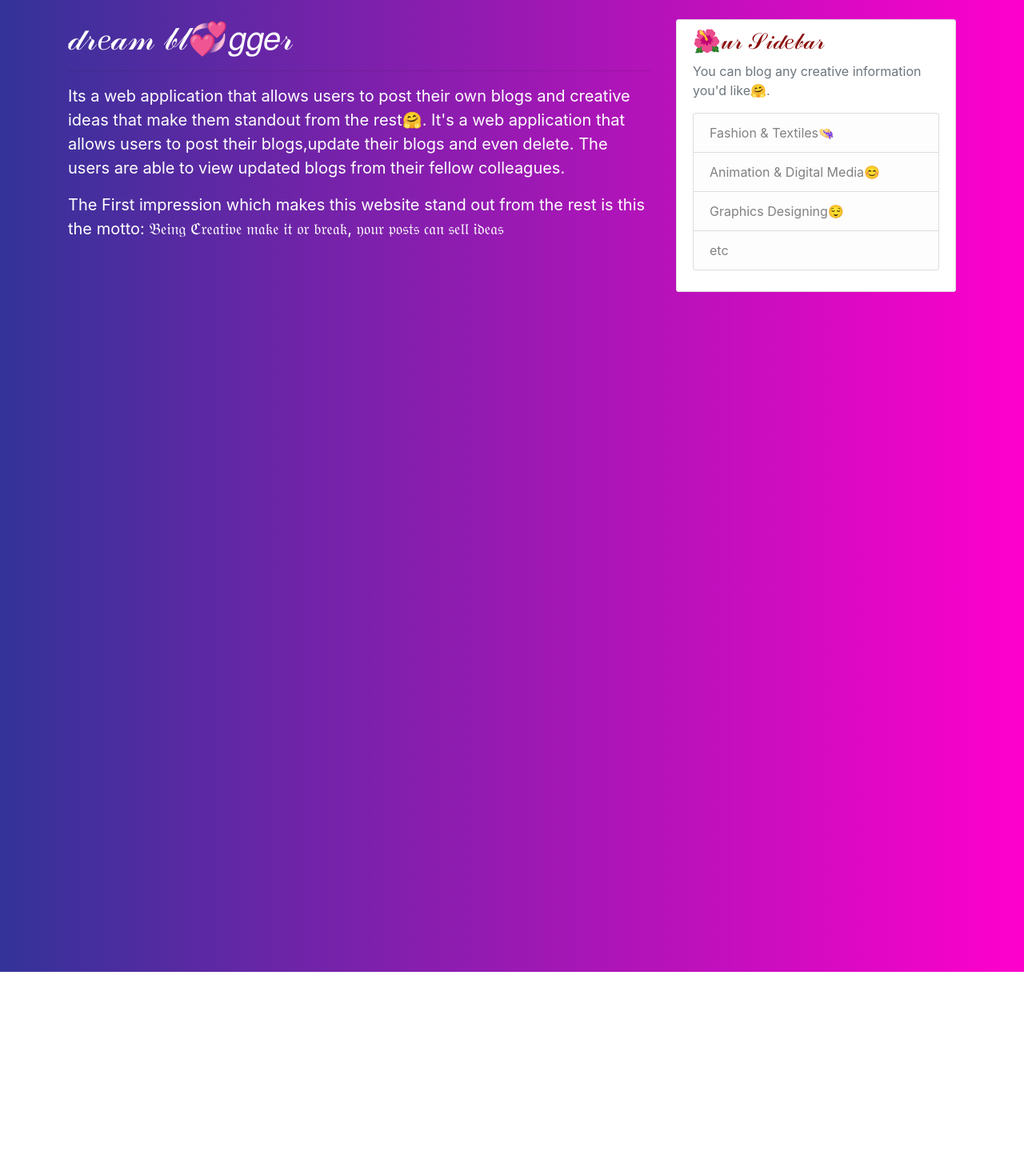
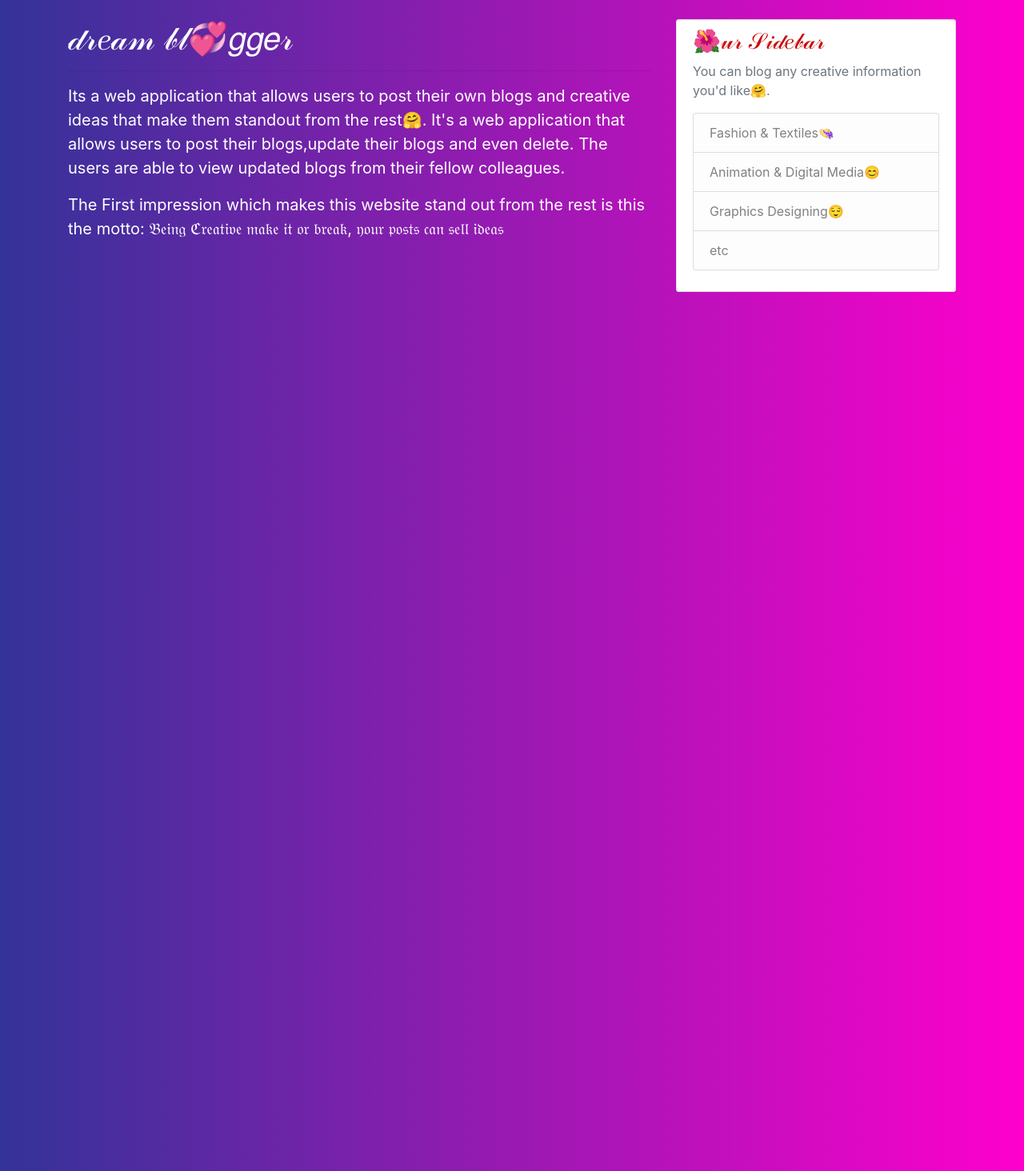
Before and after one commit to annk1995/blogger, a Python web app: template app/templates/about.html in a window 1280 px wide. Shown: the part 56-1520 px from the top of the page at 80% size. Run offline with Jinja, Linux system fonts and the light colour scheme; the template is opened without the code that fills it, so the values that code supplies are empty; some libraries are stand-ins or nearby versions.

```diff
--- a/app/static/main.css
+++ b/app/static/main.css
@@ -10,7 +10,7 @@ body {
   }
 
   h1, h2, h3, h4, h5, h6 {
-    color: #8a0a0a;
+    color: #ca0808;
   }
 
   .bg-steel {
```
